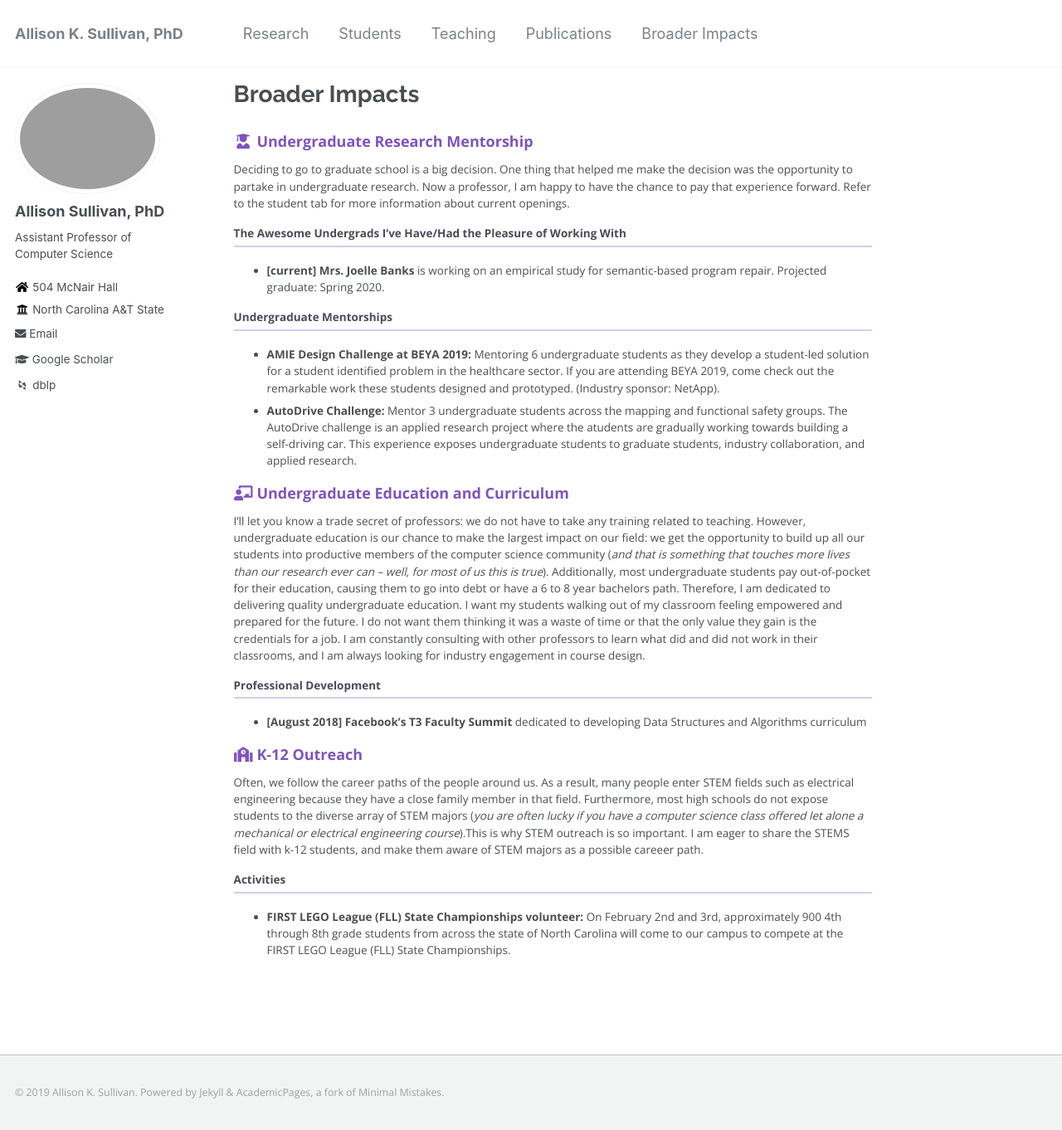
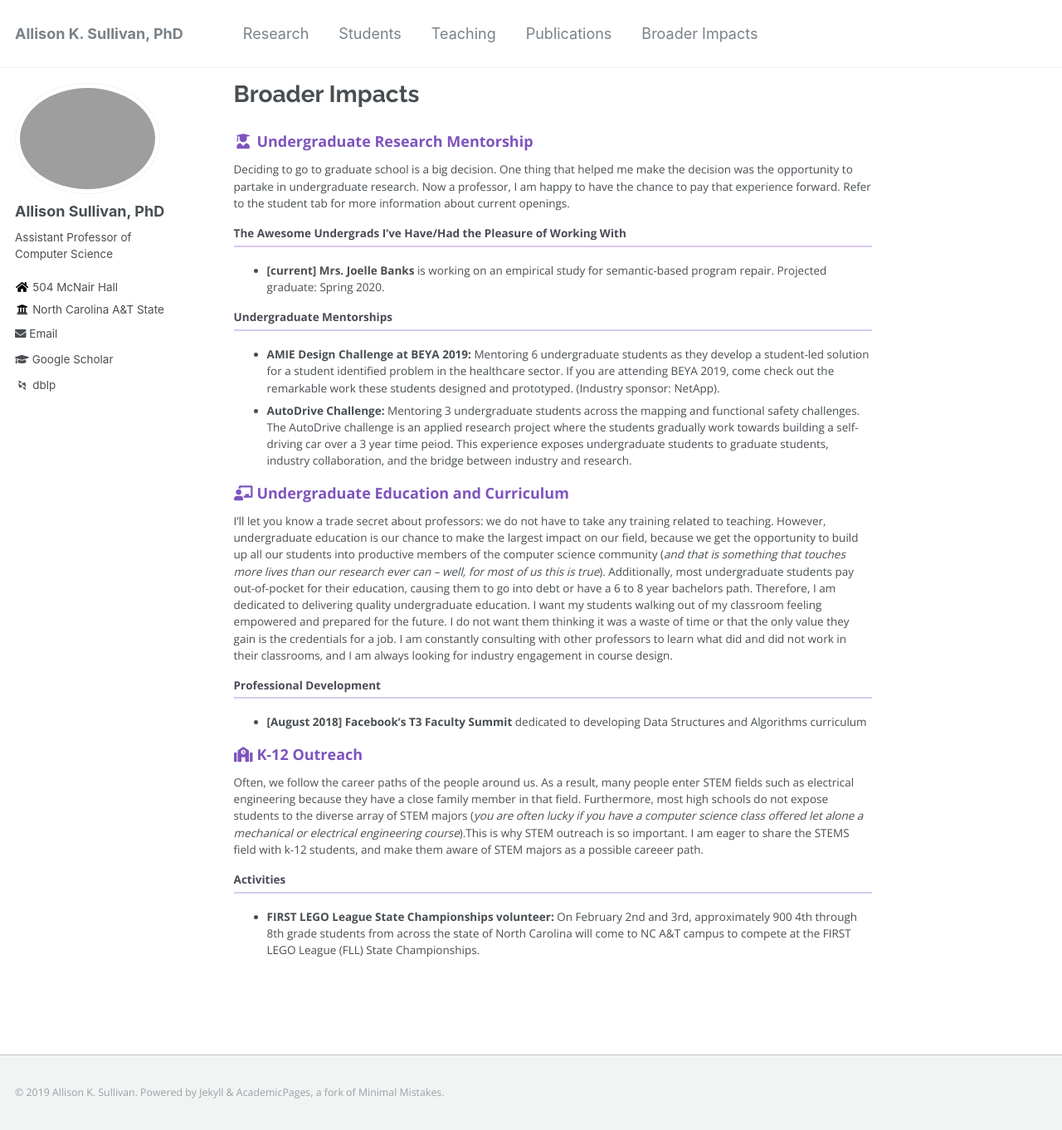
Before and after one commit to Allisonius/allisonius.github.io, a Jekyll site: the page built from _pages/broaderimpacts.md, in a window 1280 px wide and 1362 px high. Shown: the whole window at 83% size. Built offline with Jekyll 4.4.1, drawn with Linux system fonts in a browser that asks for light colours; some web fonts are replaced.

Commit message:
Update broaderimpacts.md

```diff
--- a/_pages/broaderimpacts.md
+++ b/_pages/broaderimpacts.md
@@ -14,11 +14,11 @@ Deciding to go to graduate school is a big decision. One thing that helped me ma
 
 ## Undergraduate Mentorships
 * **AMIE Design Challenge at BEYA 2019:** Mentoring 6 undergraduate students as they develop a student-led solution for a student identified problem in the healthcare sector. If you are attending BEYA 2019, come check out the remarkable work these students designed and prototyped. (Industry sponsor: NetApp).
-* **AutoDrive Challenge:** Mentor 3 undergraduate students across the mapping and functional safety groups. The AutoDrive challenge is an applied research project where the atudents are gradually working towards building a self-driving car. This experience exposes undergraduate students to graduate students, industry collaboration, and applied research.
+* **AutoDrive Challenge:** Mentoring 3 undergraduate students across the mapping and functional safety challenges. The AutoDrive challenge is an applied research project where the students gradually work towards building a self-driving car over a 3 year time peiod. This experience exposes undergraduate students to graduate students, industry collaboration, and the bridge between industry and research.
 
 ### <i class="fa fa-fw fa-chalkboard-teacher" aria-hidden="true"></i> Undergraduate Education and Curriculum
 
-I'll let you know a trade secret of professors: we do not have to take any training related to teaching. However, undergraduate education is our chance to make the largest impact on our field: we get the opportunity to build up all our students into productive members of the computer science community (*and that is something that touches more lives than our research ever can -- well, for most of us this is true*). Additionally, most undergraduate students pay out-of-pocket for their education, causing them to go into debt or have a 6 to 8 year bachelors path. Therefore, I am dedicated to delivering quality undergraduate education. I want my students walking out of my classroom feeling empowered and prepared for the future. I do not want them thinking it was a waste of time or that the only value they gain is the credentials for a job. I am constantly consulting with other professors to learn what did and did not work in their classrooms, and I am always looking for industry engagement in course design.
+I'll let you know a trade secret about professors: we do not have to take any training related to teaching. However, undergraduate education is our chance to make the largest impact on our field, because we get the opportunity to build up all our students into productive members of the computer science community (*and that is something that touches more lives than our research ever can -- well, for most of us this is true*). Additionally, most undergraduate students pay out-of-pocket for their education, causing them to go into debt or have a 6 to 8 year bachelors path. Therefore, I am dedicated to delivering quality undergraduate education. I want my students walking out of my classroom feeling empowered and prepared for the future. I do not want them thinking it was a waste of time or that the only value they gain is the credentials for a job. I am constantly consulting with other professors to learn what did and did not work in their classrooms, and I am always looking for industry engagement in course design.
 
 ## Professional Development
 * **\[August 2018\] Facebook's T3 Faculty Summit** dedicated to developing Data Structures and Algorithms curriculum
@@ -29,4 +29,4 @@ Often, we follow the career paths of the people around us. As a result, many peo
 (*you are often lucky if you have a computer science class offered let alone a mechanical or electrical engineering course*).This is why STEM outreach is so important. I am eager to share the STEMS field with k-12 students, and make them aware of STEM majors as a possible careeer path.
 
 ## Activities
-* **FIRST LEGO League (FLL) State Championships volunteer:** On February 2nd and 3rd, approximately 900 4th through 8th grade students from across the state of North Carolina will come to our campus to compete at the FIRST LEGO League (FLL) State Championships.
+* **FIRST LEGO League State Championships volunteer:** On February 2nd and 3rd, approximately 900 4th through 8th grade students from across the state of North Carolina will come to NC A&T campus to compete at the FIRST LEGO League (FLL) State Championships.
```
